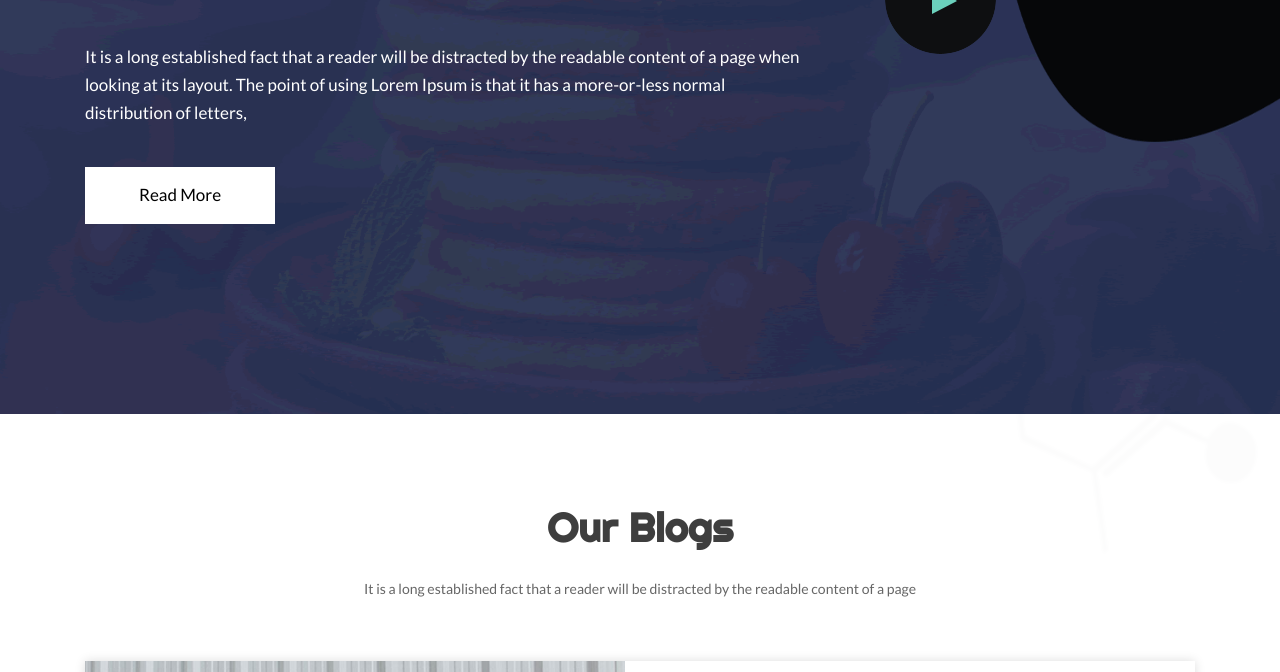
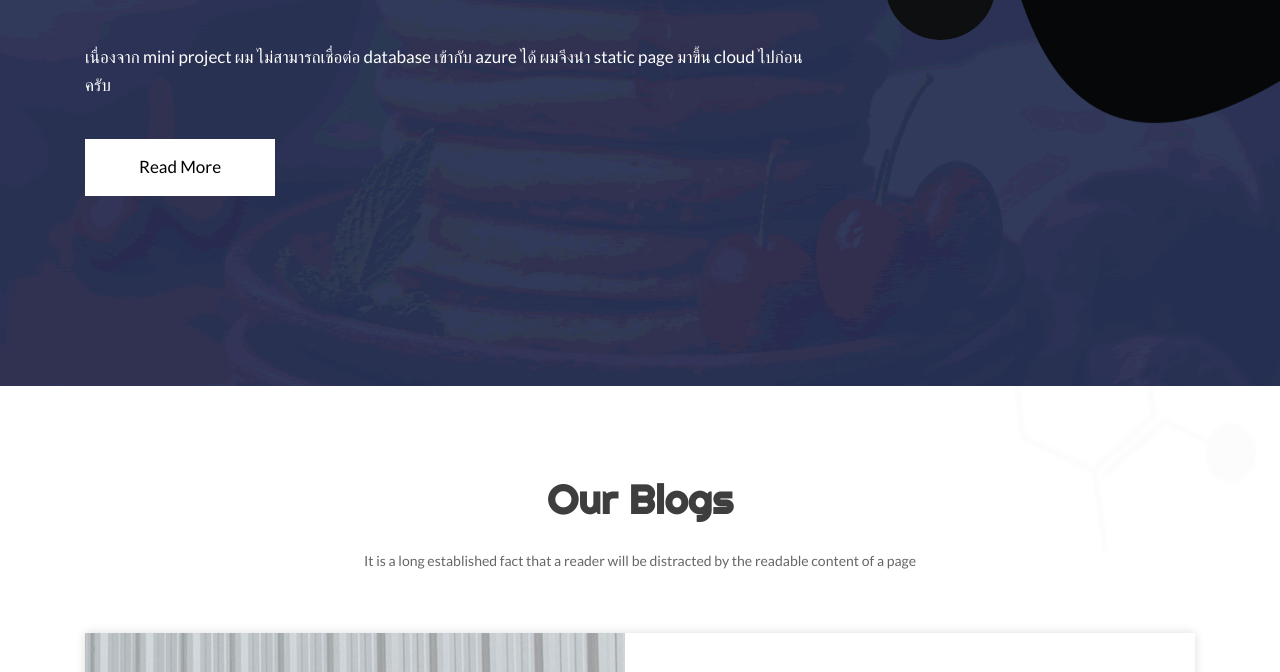
Before and after one commit to maipha1230/blogger-phathompong, a plain HTML site: page index.html in a window 1280 px wide. Shown: the part 428-1100 px from the top of the page. Drawn offline with nearby package versions, Linux system fonts and the light colour scheme; files that its build step writes are made by us from their sources; files whose address does not match are found by name; a web font is replaced by a local one.

Commit message:
Update index.html

```diff
--- a/index.html
+++ b/index.html
@@ -86,7 +86,7 @@
                      <div class=" col-xl-8 col-lg-8 col-md-8 col-12-9">
                         <div class="text-bg">
                            <h1>Blog<br> <span class="white1">Landing Page 2021</span></h1>
-                           <p>It is a long established fact that a reader will be distracted by the readable content of a page when looking at its layout. The point of using Lorem Ipsum is that it has a more-or-less normal distribution of letters,</p>
+                           <p>เนื่องจาก mini project ผม ไม่สามารถเชื่อต่อ database เข้ากับ azure ได้ ผมจึงนำ static page มาขึ้น cloud ไปก่อนครับ</p>
                            <a href="#">Read More</a>
                         </div>
                      </div>
```
